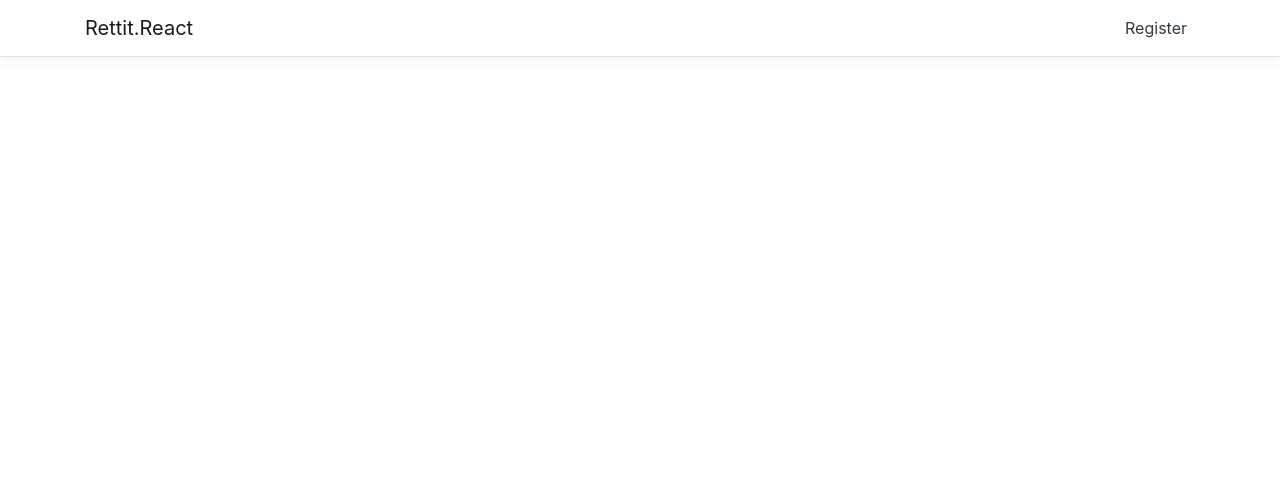
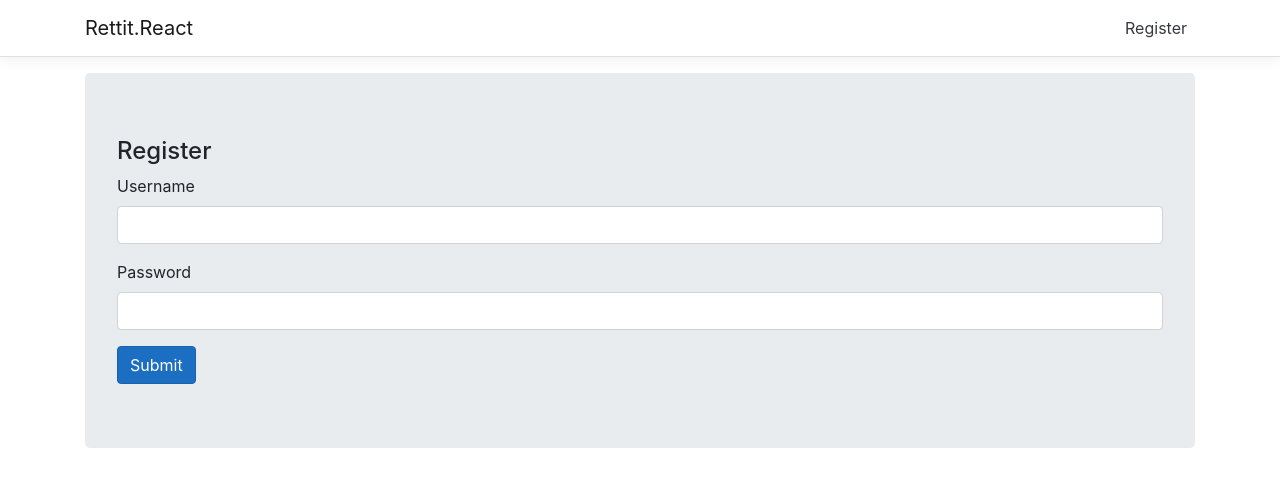
Before and after one commit to Matthijsvanspelde/Rettit.Frontend, a React (Create React App) app in the folder Rettit.React/ClientApp/: page /register in a window 1280 px wide. Shown: the top 486 px of the page. Built offline with nearby package versions, Linux system fonts and the light colour scheme.

Commit message:
Change rout

```diff
--- a/Rettit.React/ClientApp/src/App.js
+++ b/Rettit.React/ClientApp/src/App.js
@@ -11,7 +11,7 @@ export default class App extends Component {
   render () {
     return (
         <Layout>
-            <Route exact path='/' component={RegisterForm} />
+            <Route exact path='/register' component={RegisterForm} />
       </Layout>
     );
   }
--- a/Rettit.React/ClientApp/src/components/NavMenu.js
+++ b/Rettit.React/ClientApp/src/components/NavMenu.js
@@ -31,7 +31,7 @@ export class NavMenu extends Component {
             <Collapse className="d-sm-inline-flex flex-sm-row-reverse" isOpen={!this.state.collapsed} navbar>
               <ul className="navbar-nav flex-grow">
                 <NavItem>
-                  <NavLink tag={Link} className="text-dark" to="/">Register</NavLink>
+                  <NavLink tag={Link} className="text-dark" to="/register">Register</NavLink>
                 </NavItem>
               </ul>
             </Collapse>
--- a/Rettit.React/ClientApp/src/components/RegisterForm.js
+++ b/Rettit.React/ClientApp/src/components/RegisterForm.js
@@ -34,7 +34,7 @@ export class RegisterForm extends Component {
     render() {
 		const { Username, Password} = this.state
 		return (
-			<div>
+			<div className="jumbotron">
 				<h4>Register</h4>
 				<form onSubmit={this.submitHandler}>
 					<div className="form-group">
```
Also changed, not shown: 3 other files (tests, documents, lock files or other folders).
